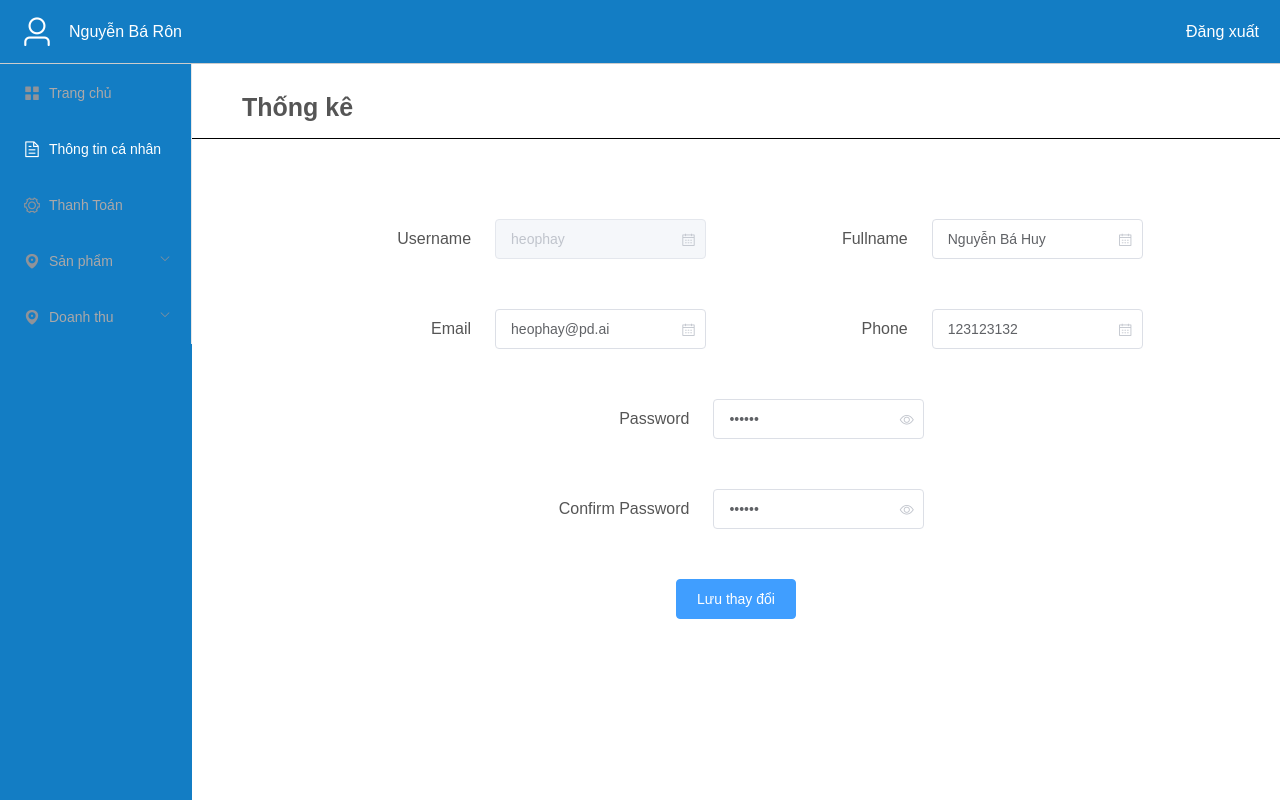
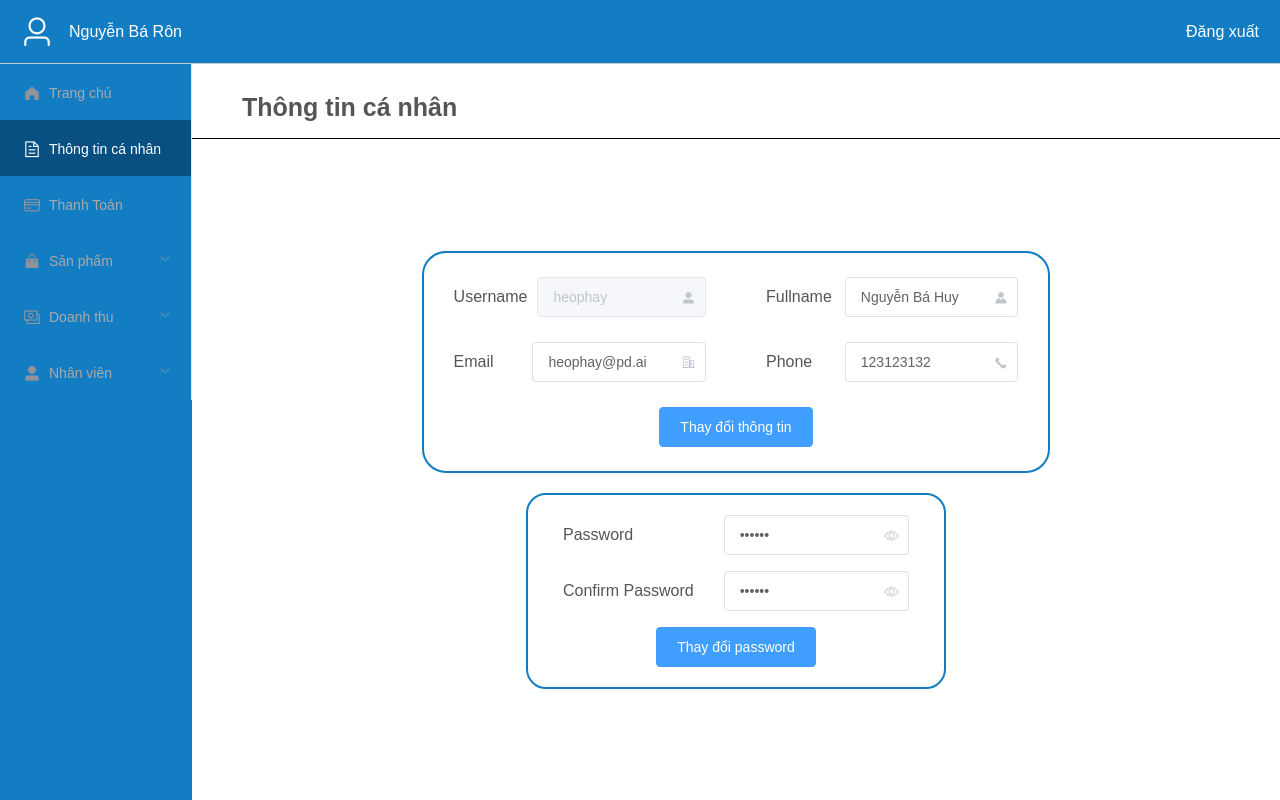
Before and after one commit to heophay/manage-website-FE, a Nuxt app: page /home/1 in a window 1280 px wide. Both pictures are taken after a click on the item "Thông tin cá nhân". Built offline with nearby package versions, Linux system fonts and the light colour scheme.

Commit message:
re-decor Icon and MyInfo component

```diff
--- a/components/Aside.vue
+++ b/components/Aside.vue
@@ -6,9 +6,9 @@
       background-color="#137dc4"
       text-color="#aba8a8"
       active-text-color="#fff"
-      @select="click">
+      @select="onChangeIndex">
       <el-menu-item index="1">
-        <i class="el-icon-menu"></i>
+        <i class="el-icon-s-home"></i>
         <span>Trang chủ</span>
       </el-menu-item>
       <el-menu-item index="2">
@@ -16,31 +16,37 @@
         <span>Thông tin cá nhân</span>
       </el-menu-item>
       <el-menu-item index="3">
-        <i class="el-icon-setting"></i>
+        <i class="el-icon-bank-card"></i>
         <span>Thanh Toán</span>
       </el-menu-item>
-
-
       <el-submenu index="4">
         <template slot="title">
-          <i class="el-icon-location"></i>
+          <i class="el-icon-s-goods"></i>
           <span>Sản phẩm</span>
         </template>
         <el-menu-item-group>
           <el-menu-item index="4-1">Danh sách</el-menu-item>
-          <el-menu-item index="4-2">Thêm sản phẩm</el-menu-item>
-          <el-menu-item index="4-3">Thông tin sản phẩm</el-menu-item>
+          <el-menu-item index="4-2">Thêm & sửa sản phẩm</el-menu-item>
         </el-menu-item-group>
       </el-submenu>
-
       <el-submenu index="5">
         <template slot="title">
-          <i class="el-icon-location"></i>
+          <i class="el-icon-money"></i>
           <span>Doanh thu</span>
         </template>
         <el-menu-item-group>
           <el-menu-item index="5-1">Danh sách đơn hàng</el-menu-item>
           <el-menu-item index="5-2">Thống kê</el-menu-item>
+        </el-menu-item-group>
+      </el-submenu>
+      <el-submenu index="6">
+        <template slot="title">
+          <i class="el-icon-user-solid"></i>
+          <span>Nhân viên</span>
+        </template>
+        <el-menu-item-group>
+          <el-menu-item index="6-1">Danh sách</el-menu-item>
+          <el-menu-item index="6-2">Thêm & sửa nhân viên</el-menu-item>
         </el-menu-item-group>
       </el-submenu>
     </el-menu>
@@ -50,16 +56,19 @@
 <script>
 export default {
   name: 'AsidePage',
-  data() {
-    return {
-      indexComponent: 1,
+  props: {
+    listAside: {
+      type: Array,
+      default() {
+        return []
+      }
+    },
+  },
+  methods: {
+    onChangeIndex(index) {
+      this.$emit('index-component', index)
     }
   },
-  methods: {
-    click(index) {
-      this.$emit('index-component', index)
-    }
-  }
 }
 </script>
 
@@ -68,5 +77,12 @@ export default {
   background-color: var(--color-primary);
   color: #fff;
   height: 92vh;
+
+  :global{
+    .el-menu-item.is-active {
+      background-color: #075081 !important;
+    }
+  }
+
 }
 </style>
--- a/components/MyInfo.vue
+++ b/components/MyInfo.vue
@@ -1,58 +1,76 @@
 <template>
+  <div :class="$style.screen">
     <div :class="$style.infoScreen">
-    <el-row type="flex" :class="$style.rowInfo" justify="center">
-      <el-col :span="10">
+      <!-- Information Main -->
+      <div :class="$style.infoMain">
+        <el-row type="flex" :class="$style.rowInfo" justify="end">
+          <el-col :span="12">
             <div :class="$style.colInfo">
               <span :class="$style.colInfoLabel">Username</span>
               <el-input
                 v-model="infoUser.username"
                 placeholder="Pick a date"
-            suffix-icon="el-icon-date"
-            :class="$style.colInforInput"
+                suffix-icon="el-icon-user-solid"
                 :disabled="true"
               />
             </div>
           </el-col>
-      <el-col :span="10">
+          <el-col :span="12">
             <div :class="$style.colInfo">
               <span :class="$style.colInfoLabel">Fullname</span>
               <el-input
                 v-model="infoUser.fullName"
                 placeholder="Pick a date"
-            suffix-icon="el-icon-date"
-            :class="$style.colInforInput"
+                suffix-icon="el-icon-s-custom"
               />
             </div>
           </el-col>
         </el-row>
-    <el-row type="flex" :class="$style.rowInfo" justify="center">
-      <el-col :span="10">
+        <el-row type="flex" :class="$style.rowInfo" justify="end">
+          <el-col :span="12">
             <div :class="$style.colInfo">
               <span :class="$style.colInfoLabel">Email</span>
               <el-input
                 v-model="infoUser.email"
                 placeholder="Pick a date"
-            suffix-icon="el-icon-date"
-            :class="$style.colInforInput"
+                suffix-icon="el-icon-office-building"
               />
             </div>
           </el-col>
-      <el-col :span="10">
+          <el-col :span="12">
             <div :class="$style.colInfo">
               <span :class="$style.colInfoLabel">Phone</span>
               <el-input
                 v-model="infoUser.phone"
                 placeholder="Pick a date"
-            suffix-icon="el-icon-date"
-            :class="$style.colInforInput"
+                suffix-icon="el-icon-phone"
               />
             </div>
           </el-col>
         </el-row>
-    <el-row type="flex" :class="$style.rowInfo" justify="center">
-      <el-col :span="10">
-        <div :class="$style.colInfo">
-          <span :class="$style.colInfoLabel">Password</span>
+        <span>
+          <el-button type="primary">Thay đổi thông tin</el-button>
+        </span>
+      </div>
+      <!-- Password -->
+      <div :class="$style.infoPassword">
+        <el-row type="flex" :class="$style.rowPass" justify="center">
+          <el-col :span="20">
+            <div :class="$style.colPass">
+              <span :class="$style.colPassLabel">Password</span>
+              <el-input
+                v-model="infoUser.password"
+                placeholder="Pick a date"
+                :class="$style.colInforInput"
+                show-password
+              />
+            </div>
+          </el-col>
+        </el-row>
+        <el-row type="flex" :class="$style.rowPass" justify="center">
+          <el-col :span="20">
+            <div :class="$style.colPass">
+              <span :class="$style.colPassLabel">Confirm Password</span>
               <el-input
                 v-model="infoUser.password"
                 placeholder="Pick a date"
@@ -63,21 +81,10 @@
           </el-col>
         </el-row>
         <el-row type="flex" :class="$style.rowInfo" justify="center">
-      <el-col :span="10">
-        <div :class="$style.colInfo">
-          <span :class="$style.colInfoLabel">Confirm Password</span>
-          <el-input
-            v-model="infoUser.password"
-            placeholder="Pick a date"
-            :class="$style.colInforInput"
-            show-password
-          />
+          <el-button type="primary">Thay đổi password</el-button>
+        </el-row>
       </div>
-      </el-col>
-    </el-row>
-    <el-row type="flex" :class="$style.rowInfo" justify="center">
-      <el-button type="primary">Lưu thay đổi</el-button>
-    </el-row>
+    </div>
   </div>
 </template>
 
@@ -100,11 +107,30 @@ export default {
 </script>
 
 <style lang="scss" module>
+.screen {
+  display: flex;
+  align-items: center;
+  height: calc(100% - 75px);
+  width: 100%;
   .infoScreen {
-  padding: 80px 20px;
+    padding: 30px 20px;
+    display: flex;
+    flex-direction: column;
+    align-items: center;
+    margin: auto;
+    width: 100%;
+
+    .infoMain {
+      border: 2px solid var(--color-primary);
+      width: 60%;
+      border-radius: 24px;
+      display: flex;
+      flex-direction: column;
+      align-items: center;
+      padding: 24px 0;
 
       .rowInfo {
-    margin-bottom: 40px;
+        margin-bottom: 15px;
 
         .colInfo {
           margin-bottom: 10px;
@@ -115,18 +141,29 @@ export default {
           justify-content: flex-end;
 
           .colInfoLabel {
-        margin-right: 24px;
-      }
-      .colInforInput {
-        width: 56%;
+            margin-right: 10px;
+            width: 100px;
           }
         }
       }
-
-
-  :global {
-    .el-row {
-      border-bottom: 0px solid #fff;
+    }
+    .infoPassword {
+      border: 2px solid var(--color-primary);
+      margin-top: 20px;
+      padding: 20px 0;
+      width: 40%;
+      border-radius: 20px;
+      .rowPass {
+        width: 100%;
+        .colPass {
+          display: flex;
+          align-items: center;
+          margin-bottom: 16px;
+          .colPassLabel {
+            width: 300px;
+          }
+        }
+      }
     }
   }
 }
--- a/pages/home/_userid/index.vue
+++ b/pages/home/_userid/index.vue
@@ -2,6 +2,7 @@
     <el-container :class="$style.home">
       <el-aside width="15vw">
         <Aside
+          :list-aside="listAside"
           @index-component="onChangeIndex"
         />
       </el-aside>
@@ -33,12 +34,62 @@ export default {
   data() {
     return {
       indexComponent: '1',
-      headerTitle: 'Thống kê'
+      headerTitle: 'Thống kê',
+      listAside: []
     }
+  },
+  watch: {
+    indexComponent(newVal) {
+      const component = this.listAside.filter((e) => e.index === newVal)
+      this.headerTitle = component[0].title
+    }
+  },
+  mounted() {
+    this.getInitData()
   },
   methods: {
     onChangeIndex(index) {
       this.indexComponent = index
+    },
+    getInitData() {
+      this.listAside = [
+        {
+          index: '1',
+          title: 'Trang chủ',
+        },
+        {
+          index: '2',
+          title: 'Thông tin cá nhân',
+        },
+        {
+          index: '3',
+          title: 'Thanh toán',
+        },
+        {
+          index: '4-1',
+          title: 'Danh sách sản phẩm',
+        },
+        {
+          index: '4-2',
+          title: 'Thêm & sửa sản phẩm',
+        },
+        {
+          index: '5-1',
+          title: 'Danh sách đơn hàng',
+        },
+        {
+          index: '5-2',
+          title: 'Thống kê',
+        },
+        {
+          index: '6-1',
+          title: 'Danh sách nhân viên',
+        },
+        {
+          index: '6-2',
+          title: 'Thêm sửa nhân viên',
+        },
+      ]
     }
   },
 }
```
Lines whose indentation alone changed are shown as unchanged.
